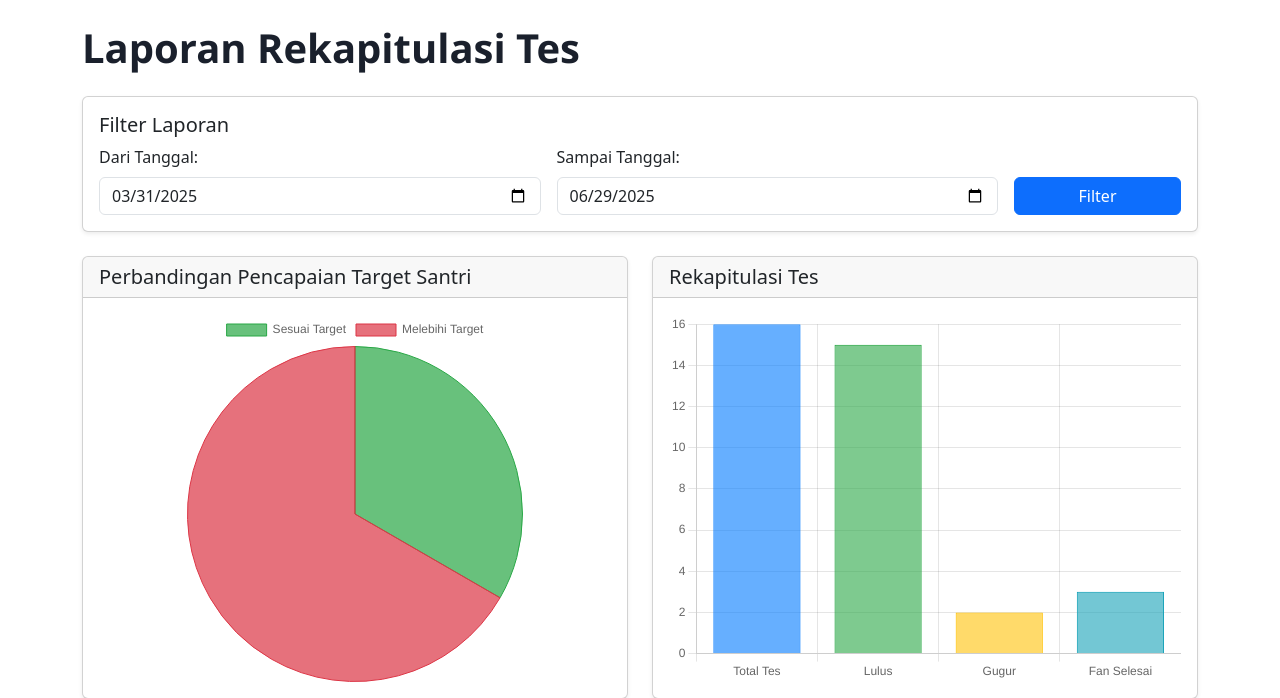
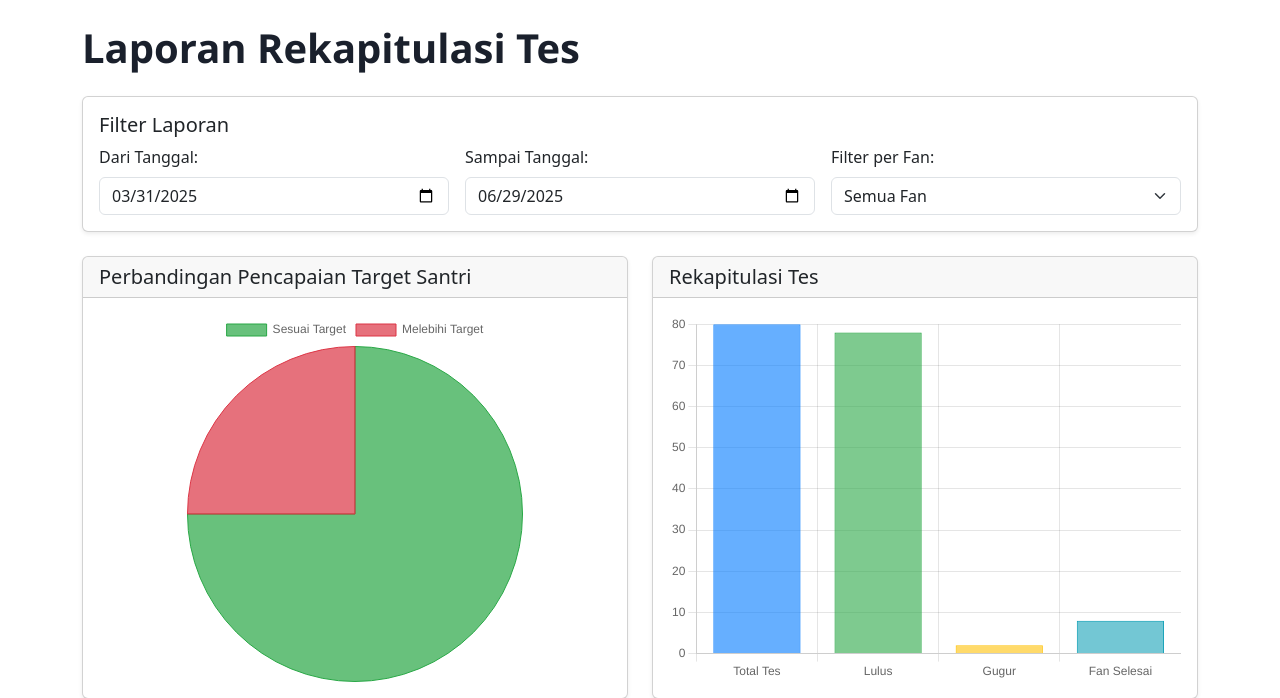
Before and after one commit to ibnualwan22/sistem_akademik, a Django app: page /santri/laporan/ in a window 1280 px wide. Shown: the part 58-756 px from the top of the page. Run offline with Django 5.2, Linux system fonts and the light colour scheme; data comes from the database, SQL or seed files in the repository.

Commit message:
add diagram final

```diff
--- a/core/templates/core/laporan_akademik.html
+++ b/core/templates/core/laporan_akademik.html
@@ -5,10 +5,11 @@
 
 {% block content %}
 <script>
-  /* ↓ letakkan SETELAH blok {{ context }} tapi SEBELUM membuat grafik */
+    // Ambil semua variabel filter dari konteks Django
     const DETAIL_URL = "{% url 'core:laporan_rekap_detail' %}";
     const START_DATE = "{{ start_date }}";
     const END_DATE   = "{{ end_date }}";
+    const FAN_ID     = "{{ selected_fan_id }}"; // <-- TAMBAHKAN INI
 
     function redirectToDetail(category) {
         const params = new URLSearchParams({
@@ -16,6 +17,14 @@
             start_date: START_DATE,
             end_date:   END_DATE
         });
+
+        // TAMBAHKAN BLOK INI:
+        // Tambahkan fan_id ke parameter HANYA JIKA ada nilainya
+        if (FAN_ID) {
+            params.append('fan_id', FAN_ID);
+        }
+
+        // Redirect ke URL yang sudah lengkap dengan semua filter
         window.location.href = `${DETAIL_URL}?${params.toString()}`;
     }
 </script>
@@ -25,17 +34,25 @@
     <div class="card shadow-sm mb-4">
     <div class="card-body">
         <h5 class="card-title">Filter Laporan</h5>
-            <form method="GET" action="{% url 'core:laporan_akademik' %}" class="row g-3 align-items-end">
-                <div class="col-md-5">
+        <form method="GET" action="{% url 'core:laporan_akademik' %}" class="row g-3 align-items-center">
+            <div class="col-md-4">
                 <label for="start_date" class="form-label">Dari Tanggal:</label>
-                    <input type="date" class="form-control" id="start_date" name="start_date" value="{{ start_date }}">
+                <input type="date" id="start_date" name="start_date" value="{{ start_date }}" class="form-control">
             </div>
-                <div class="col-md-5">
+            <div class="col-md-4">
                 <label for="end_date" class="form-label">Sampai Tanggal:</label>
-                    <input type="date" class="form-control" id="end_date" name="end_date" value="{{ end_date }}">
+                <input type="date" id="end_date" name="end_date" value="{{ end_date }}" class="form-control">
             </div>
-                <div class="col-md-2">
-                    <button type="submit" class="btn btn-primary w-100">Filter</button>
+            <div class="col-md-4">
+                <label for="fan_id" class="form-label">Filter per Fan:</label>
+                <select name="fan_id" id="fan_id" class="form-select" onchange="this.form.submit()">
+                    <option value="">Semua Fan</option>
+                    {% for fan in all_fans %}
+                        <option value="{{ fan.id }}" {% if fan.id == selected_fan_id %}selected{% endif %}>
+                            {{ fan.nama_fan }}
+                        </option>
+                    {% endfor %}
+                </select>
             </div>
         </form>
     </div>
--- a/core/views.py
+++ b/core/views.py
@@ -156,128 +156,88 @@ def leaderboard_fan_view(request, fan_pk):
 # Ganti fungsi laporan_akademik yang lama dengan versi upgrade ini
 
 # Versi perbaikan untuk bagian awal fungsi laporan_akademik
+# GANTI LAGI FUNGSI INI DENGAN VERSI YANG SUDAH MEMFILTER PIE CHART
+# ==============================================================================
+# GANTI LAGI FUNGSI INI DAN PASTIKAN INDEN-NYA BENAR
+# ==============================================================================
+# ==============================================================================
+# GANTI TOTAL FUNGSI INI DENGAN VERSI FINAL (FIX PIE CHART & FILTER)
+# ==============================================================================
 def laporan_akademik(request):
     start_date_str = request.GET.get('start_date')
     end_date_str = request.GET.get('end_date')
-
-    # Konversi string ke date, jika gagal atau kosong, gunakan default
-    try:
-        start_date = date.fromisoformat(start_date_str)
-    except (ValueError, TypeError):
-        # Default: 90 hari yang lalu
-        start_date = date.today() - timedelta(days=90)
+    selected_fan_id = request.GET.get('fan_id')
 
     try:
-        end_date = date.fromisoformat(end_date_str)
+        start_date = date.fromisoformat(start_date_str) if start_date_str else date.today() - timedelta(days=90)
+        end_date = date.fromisoformat(end_date_str) if end_date_str else date.today()
     except (ValueError, TypeError):
-        # Default: hari ini
         end_date = date.today()
+        start_date = end_date - timedelta(days=90)
 
+    # Filter dasar untuk tes
+    tes_filtered = RiwayatTes.objects.filter(tanggal_tes__range=[start_date, end_date])
+    if selected_fan_id and selected_fan_id.isdigit():
+        tes_filtered = tes_filtered.filter(sks__fan_id=selected_fan_id)
 
-# =================================================================
-    # KALKULASI ULANG UNTUK PIE CHART - VERSI FINAL DENGAN LOGIKA ANTI-DUPLIKASI
-    # =================================================================
+    # --- PERBAIKAN LOGIKA PIE CHART (ANTI DUPLIKASI) ---
+    sesuai_target_count = 0
+    melebihi_target_count = 0
+    fan_selesai_dalam_periode = 0
 
-    # 1. Siapkan daftar kosong untuk menampung semua 'event' penyelesaian Fan yang valid
-    all_completion_events = []
+    # Tentukan Fan mana yang akan diperiksa
+    fans_to_check = Fan.objects.all()
+    if selected_fan_id and selected_fan_id.isdigit():
+        fans_to_check = fans_to_check.filter(id=selected_fan_id)
 
-    semua_santri = Santri.objects.filter(status='Aktif')
+    # Dapatkan santri yang relevan
+    relevant_santri_ids = tes_filtered.values_list('santri_id', flat=True).distinct()
+    semua_santri = Santri.objects.filter(id__in=relevant_santri_ids)
+
     for santri in semua_santri:
         sks_lulus_ids = santri.get_sks_lulus_ids()
-        if not sks_lulus_ids:
-            continue
+        if not sks_lulus_ids: continue
 
-        fan_completion_dates = {}
-        for fan in Fan.objects.order_by('urutan'):
+        # Loop hanya pada fan yang sudah difilter
+        for fan in fans_to_check.order_by('urutan'):
             sks_in_fan = SKS.objects.filter(fan=fan)
+            # Cek apakah fan ini sudah diselesaikan oleh santri
             if sks_in_fan.exists() and sks_in_fan.filter(id__in=sks_lulus_ids).count() == sks_in_fan.count():
                 try:
-                    tgl_selesai = RiwayatTes.objects.filter(santri=santri, sks__fan=fan).latest('tanggal_tes').tanggal_tes
-                    fan_completion_dates[fan.id] = tgl_selesai
+                    tes_dalam_fan = RiwayatTes.objects.filter(santri=santri, sks__fan=fan)
+                    tgl_mulai = tes_dalam_fan.earliest('tanggal_tes').tanggal_tes
+                    tgl_selesai = tes_dalam_fan.latest('tanggal_tes').tanggal_tes
+
+                    # Hanya proses jika tanggal selesainya masuk dalam periode filter
+                    if start_date <= tgl_selesai <= end_date:
+                        fan_selesai_dalam_periode += 1 # Tambah untuk Bar Chart
+                        durasi = (tgl_selesai - tgl_mulai).days
+
+                        # Tambah untuk Pie Chart
+                        if durasi <= fan.target_durasi_hari:
+                            sesuai_target_count += 1
+                        else:
+                            melebihi_target_count += 1
                 except RiwayatTes.DoesNotExist:
                     pass
 
-        if not fan_completion_dates:
-            continue
+    # --- PERHITUNGAN BAR CHART (TETAP SAMA) ---
+    total_tes = tes_filtered.count()
+    jumlah_lulus = tes_filtered.filter(nilai__gte=F('sks__nilai_minimal')).count()
+    jumlah_gugur = tes_filtered.filter(nilai__lt=F('sks__nilai_minimal')).count()
 
-        # 2. Kumpulkan semua event valid ke dalam daftar 'all_completion_events'
-        for fan_id, tgl_selesai in fan_completion_dates.items():
-            if not (start_date <= tgl_selesai <= end_date):
-                continue
-
-            fan_obj = Fan.objects.get(id=fan_id)
-
-            tgl_mulai = None
-            if fan_obj.urutan == 1:
-                try: tgl_mulai = RiwayatTes.objects.filter(santri=santri).earliest('tanggal_tes').tanggal_tes
-                except RiwayatTes.DoesNotExist: pass
-            else:
-                try:
-                    fan_sebelumnya = Fan.objects.get(urutan=fan_obj.urutan - 1)
-                    tgl_mulai = fan_completion_dates.get(fan_sebelumnya.id)
-                except Fan.DoesNotExist: pass
-
-            if tgl_mulai is None:
-                continue
-
-            # Jika semua data valid, tambahkan event ini ke daftar
-            all_completion_events.append({
-                'durasi': (tgl_selesai - tgl_mulai).days,
-                'target': fan_obj.target_durasi_hari
-            })
-
-    # 3. Setelah loop selesai, proses daftar yang sudah terkumpul
-
-    # Untuk Bar Chart: Jumlah Fan Selesai adalah total event yang terkumpul
-    fan_selesai_dalam_periode = len(all_completion_events)
-
-    # Untuk Pie Chart: Hitung dari daftar event
-    sesuai_target_count = len([event for event in all_completion_events if event['durasi'] <= event['target']])
-    melebihi_target_count = len([event for event in all_completion_events if event['durasi'] > event['target']])
-
-
-    # =================================================================
-    # KALKULASI UNTUK BAR CHART (REKAP TES) - VERSI PERBAIKAN
-    # =================================================================
-    tes_filtered = RiwayatTes.objects.filter(tanggal_tes__range=[start_date, end_date])
-
-    # Menghitung jumlah SANTRI UNIK yang ikut tes di periode ini
-    total_santri_ikut_tes = tes_filtered.values('santri_id').distinct().count()
-
-    # Menghitung jumlah SANTRI UNIK yang punya setidaknya satu tes LULUS
-    santri_lulus = tes_filtered.filter(nilai__gte=F('sks__nilai_minimal')).values('santri_id').distinct().count()
-
-    # Menghitung jumlah SANTRI UNIK yang punya setidaknya satu tes GUGUR
-    # Perlu dihitung terpisah karena satu santri bisa lulus dan gugur di periode yang sama
-    santri_gugur = tes_filtered.filter(nilai__lt=F('sks__nilai_minimal')).values('santri_id').distinct().count()
-
-    # Siapkan data untuk dikirim ke template
-    labels_target = ['Sesuai Target', 'Melebihi Target']
-    data_target = [sesuai_target_count, melebihi_target_count]
-
-    # Ganti label 'Total Tes' menjadi lebih deskriptif
-    labels_rekap = ['Santri Ikut Tes', 'Santri Lulus', 'Santri Gugur', 'Fan Selesai']
-    data_rekap = [total_santri_ikut_tes, santri_lulus, santri_gugur, fan_selesai_dalam_periode]
-    # ---- DEBUG: cetak hasil hitungan sebelum dikirim ke template ----
-    logger.debug("Target  – Sesuai: %s | Melebihi: %s", sesuai_target_count, melebihi_target_count)
-    logger.debug(
-        "Rekap   – Total: %s | Lulus: %s | Gugur: %s | Fan Selesai: %s",
-        total_santri_ikut_tes, santri_lulus, santri_gugur, fan_selesai_dalam_periode
-    )
-
-     # Siapkan data untuk dikirim ke template
-    labels_target = ['Sesuai Target', 'Melebihi Target']
-    data_target   = [sesuai_target_count, melebihi_target_count]
-    labels_rekap  = ['Total Tes', 'Lulus', 'Gugur', 'Fan Selesai']
-    data_rekap    = [total_santri_ikut_tes, santri_lulus, santri_gugur, fan_selesai_dalam_periode]
+    # --- KONTEKS (TETAP SAMA) ---
+    all_fans = Fan.objects.all().order_by('urutan')
     konteks = {
         'page_title': 'Laporan Rekapitulasi Tes',
-        'labels_target_json': json.dumps(labels_target),
-        'data_target_json': json.dumps(data_target),
-        'labels_rekap_json': json.dumps(labels_rekap),
-        'data_rekap_json': json.dumps(data_rekap),
         'start_date': start_date.isoformat(),
         'end_date': end_date.isoformat(),
+        'all_fans': all_fans,
+        'selected_fan_id': int(selected_fan_id) if selected_fan_id and selected_fan_id.isdigit() else '',
+        'labels_target_json': json.dumps(['Sesuai Target', 'Melebihi Target']),
+        'data_target_json': json.dumps([sesuai_target_count, melebihi_target_count]),
+        'labels_rekap_json': json.dumps(['Total Tes', 'Lulus', 'Gugur', 'Fan Selesai']),
+        'data_rekap_json': json.dumps([total_tes, jumlah_lulus, jumlah_gugur, fan_selesai_dalam_periode]),
     }
     return render(request, 'core/laporan_akademik.html', konteks)
 # ==============================================================================
@@ -294,21 +254,17 @@ def daftar_sks_view(request):
 
 
 # ==============================================================================
-# GANTI FUNGSI LAMA ANDA DENGAN VERSI FINAL DENGAN STRUKTUR YG SUDAH BENAR INI
+# GANTI TOTAL FUNGSI INI DI views.py ANDA DENGAN VERSI FINAL DI BAWAH
 # ==============================================================================
 # ==============================================================================
-# GANTI FUNGSI LAMA ANDA DENGAN VERSI BARU YANG MENGHASILKAN DATA SERAGAM INI
-# ==============================================================================
-# ==============================================================================
-# GANTI FUNGSI LAMA ANDA DENGAN VERSI FINAL YANG SUDAH DIPERIKSA ULANG INI
+# GANTI TOTAL FUNGSI INI DAN PASTIKAN INDEN-NYA BENAR
 # ==============================================================================
 def laporan_rekap_detail(request):
-    # 1. Ambil parameter
     category = request.GET.get('category', '')
     start_date_str = request.GET.get('start_date')
     end_date_str = request.GET.get('end_date')
+    selected_fan_id = request.GET.get('fan_id')
 
-    # 2. Inisialisasi konteks
     konteks = {
         'page_title': f'Detail Kategori: {category.replace("_", " ")}',
         'start_date': start_date_str,
@@ -317,83 +273,87 @@ def laporan_rekap_detail(request):
         'unified_list': [],
     }
 
-    # 3. Blok utama pemrosesan data
     try:
         start_date = date.fromisoformat(start_date_str)
         end_date = date.fromisoformat(end_date_str)
 
         unified_list = []
 
+        base_sks_query = SKS.objects.all()
+        if selected_fan_id and selected_fan_id.isdigit():
+            base_sks_query = base_sks_query.filter(fan_id=selected_fan_id)
+
         # A. Logika untuk kategori dari PIE CHART (Capaian Target)
         if category in ['Sesuai Target', 'Melebihi Target']:
-            # ... (Logika untuk kategori ini sudah benar, tidak ada perubahan) ...
-            santri_aktif = Santri.objects.filter(status='Aktif')
+            santri_aktif_ids = RiwayatTes.objects.filter(
+                tanggal_tes__range=[start_date, end_date],
+                sks__in=base_sks_query
+            ).values_list('santri_id', flat=True).distinct()
+            santri_aktif = Santri.objects.filter(id__in=santri_aktif_ids)
+
             for santri in santri_aktif:
                 sks_lulus_ids = santri.get_sks_lulus_ids()
                 if not sks_lulus_ids: continue
-                fan_completion_dates = {}
-                for fan in Fan.objects.order_by('urutan'):
+
+                fans_to_check = Fan.objects.all()
+                if selected_fan_id and selected_fan_id.isdigit():
+                    fans_to_check = fans_to_check.filter(id=selected_fan_id)
+
+                for fan in fans_to_check.order_by('urutan'):
                     sks_in_fan = SKS.objects.filter(fan=fan)
                     if sks_in_fan.exists() and sks_in_fan.filter(id__in=sks_lulus_ids).count() == sks_in_fan.count():
                         try:
-                            tgl_selesai = RiwayatTes.objects.filter(santri=santri, sks__fan=fan).latest('tanggal_tes').tanggal_tes
-                            fan_completion_dates[fan.id] = tgl_selesai
-                        except RiwayatTes.DoesNotExist: pass
-                if not fan_completion_dates: continue
-                for fan_id, tgl_selesai in fan_completion_dates.items():
-                    if not (start_date <= tgl_selesai <= end_date): continue
-                    fan_obj = Fan.objects.get(id=fan_id)
-                    tgl_mulai = None
-                    if fan_obj.urutan == 1:
-                        try: tgl_mulai = RiwayatTes.objects.filter(santri=santri).earliest('tanggal_tes').tanggal_tes
-                        except RiwayatTes.DoesNotExist: pass
-                    else:
-                        try:
-                            fan_sebelumnya = Fan.objects.get(urutan=fan_obj.urutan - 1)
-                            tgl_mulai = fan_completion_dates.get(fan_sebelumnya.id)
-                        except Fan.DoesNotExist: pass
-                    if tgl_mulai is None: continue
-                    unified_list.append({
-                        'santri': santri,
-                        'tanggal_event': tgl_selesai,
-                        'keterangan': f"Selesai Fan ({category})",
-                        'detail_objek': fan_obj.nama_fan
-                    })
+                            tes_dalam_fan = RiwayatTes.objects.filter(santri=santri, sks__fan=fan)
+                            tgl_mulai = tes_dalam_fan.earliest('tanggal_tes').tanggal_tes
+                            tgl_selesai = tes_dalam_fan.latest('tanggal_tes').tanggal_tes
+
+                            if not (start_date <= tgl_selesai <= end_date): continue
+
+                            durasi = (tgl_selesai - tgl_mulai).days
+                            status_santri = "Sesuai Target" if durasi <= fan.target_durasi_hari else "Melebihi Target"
+
+                            if status_santri == category:
+                                unified_list.append({
+                                    'santri': santri,
+                                    'tanggal_event': tgl_selesai,
+                                    'keterangan': f"Selesai Fan ({category})",
+                                    'detail_objek': fan.nama_fan
+                                })
+                        except RiwayatTes.DoesNotExist:
+                            pass
 
         # B. Logika untuk 'Fan Selesai'
         elif category == 'Fan Selesai':
-            santri_fan_selesai_ids = set()
-            santri_aktif = Santri.objects.filter(status='Aktif')
+            santri_aktif = Santri.objects.filter(status='Aktif', riwayat_tes__sks__in=base_sks_query).distinct()
             for santri in santri_aktif:
                 sks_lulus_ids = santri.get_sks_lulus_ids()
                 if not sks_lulus_ids: continue
-                for fan in Fan.objects.all():
+
+                fans_to_check = Fan.objects.all()
+                if selected_fan_id and selected_fan_id.isdigit():
+                    fans_to_check = fans_to_check.filter(id=selected_fan_id)
+
+                for fan in fans_to_check.order_by('urutan'):
                     sks_in_fan = SKS.objects.filter(fan=fan)
                     if sks_in_fan.exists() and sks_in_fan.filter(id__in=sks_lulus_ids).count() == sks_in_fan.count():
                         try:
                             tanggal_selesai_fan = RiwayatTes.objects.filter(santri=santri, sks__fan=fan).latest('tanggal_tes').tanggal_tes
                             if start_date <= tanggal_selesai_fan <= end_date:
-                                santri_fan_selesai_ids.add(santri.id)
-                                break
-                        except RiwayatTes.DoesNotExist: pass
-
-            for santri_id in santri_fan_selesai_ids:
-                santri_obj = Santri.objects.get(id=santri_id)
-                try:
-                    # Ambil tes terakhir yang relevan untuk tanggal event
-                    latest_test = RiwayatTes.objects.filter(santri=santri_obj, tanggal_tes__range=[start_date, end_date]).latest('tanggal_tes')
-                    unified_list.append({
-                        'santri': santri_obj,
-                        'tanggal_event': latest_test.tanggal_tes,
-                        'keterangan': 'Menyelesaikan Fan',
-                        'detail_objek': latest_test.sks.fan.nama_fan
-                    })
-                except RiwayatTes.DoesNotExist:
-                    pass
+                                unified_list.append({
+                                    'santri': santri,
+                                    'tanggal_event': tanggal_selesai_fan,
+                                    'keterangan': 'Menyelesaikan Fan',
+                                    'detail_objek': fan.nama_fan
+                                })
+                        except RiwayatTes.DoesNotExist:
+                            pass
 
         # C. Logika untuk Lulus, Gugur, Ikut Tes
         else:
-            tes_dalam_periode = RiwayatTes.objects.filter(tanggal_tes__range=[start_date, end_date])
+            tes_dalam_periode = RiwayatTes.objects.filter(
+                tanggal_tes__range=[start_date, end_date],
+                sks__in=base_sks_query
+            )
             relevant_tests = RiwayatTes.objects.none()
             if category == 'Santri Ikut Tes' or category == 'Total Tes':
                 relevant_tests = tes_dalam_periode
@@ -410,7 +370,6 @@ def laporan_rekap_detail(request):
                     'detail_objek': tes.sks.nama_sks
                 })
 
-        # Urutkan daftar seragam berdasarkan tanggal event
         konteks['unified_list'] = sorted(unified_list, key=lambda x: x['tanggal_event'], reverse=True)
 
     except (ValueError, TypeError):
```
Also changed, not shown: sistem_akademik/settings.py (+25 -12 lines), 1 other file. Lines whose indentation alone changed are shown as unchanged.
